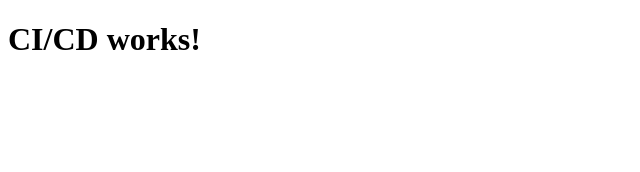
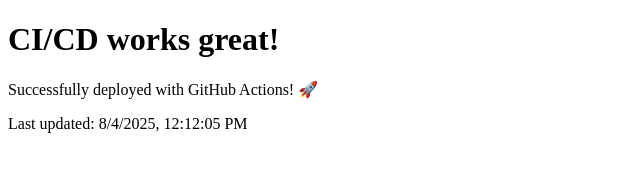
Before and after one commit to ggarcias/learning-cd-ci, a plain HTML site: page index.html in a window 1280 px wide. Shown: the whole page, without its empty margins (0-640 px from the left). Drawn offline with Linux system fonts and the light colour scheme.

Commit message:
small change

```diff
--- a/index.html
+++ b/index.html
@@ -1 +1,15 @@
-<!DOCTYPE html><html><head><title>Hello</title></head><body><h1>CI/CD works!</h1></body></html>
+<!DOCTYPE html>
+<html>
+<head>
+    <title>Hello World - GitHub Pages</title>
+</head>
+<body>
+    <h1>CI/CD works great!</h1>
+    <p>Successfully deployed with GitHub Actions! 🚀</p>
+    <p>Last updated: <span id="date"></span></p>
+
+    <script>
+        document.getElementById('date').textContent = new Date().toLocaleString();
+    </script>
+</body>
+</html>
```
